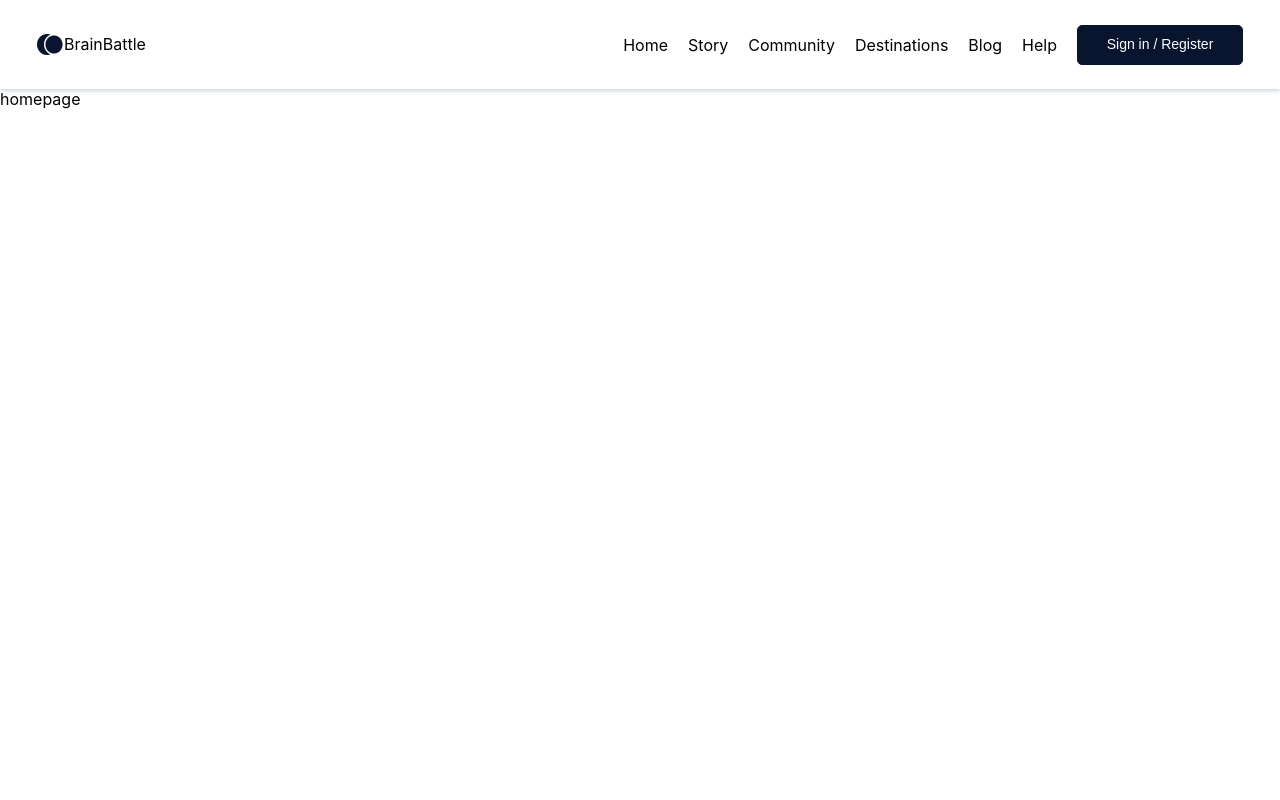
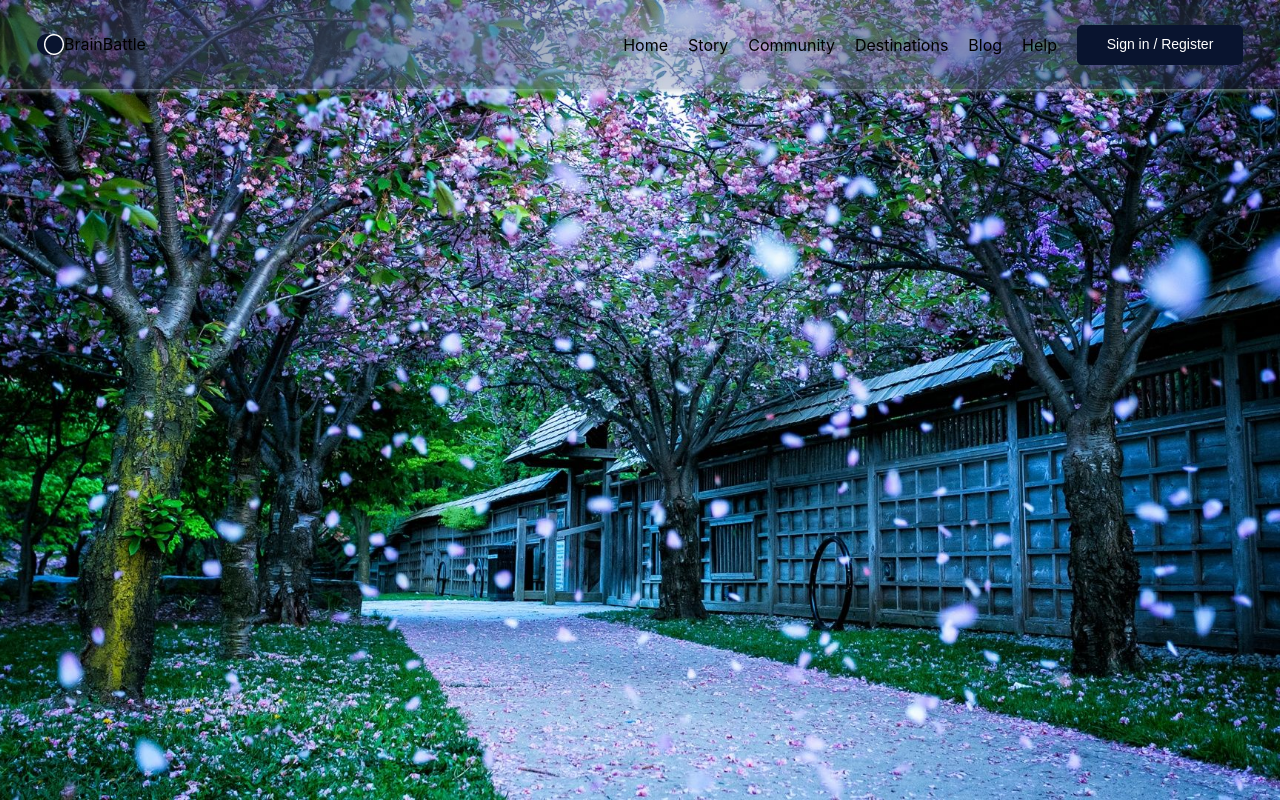
Before and after one commit to srnodedev/next-chat-app, a Next.js app: page / in a window 1280 px wide. Built offline with nearby package versions, Linux system fonts and the light colour scheme.

Commit message:
changed Image

```diff
--- a/app/components/Layout/index.tsx
+++ b/app/components/Layout/index.tsx
@@ -21,7 +21,7 @@ export default function Layout({title, children}: LayoutProps){
             </Head>
 
             <main className={styles.main}>
-                {/* <Image
+                <Image
                     // loader={myLoader}
                     placeholder="blur"
                     quality={75}
@@ -30,7 +30,7 @@ export default function Layout({title, children}: LayoutProps){
                     alt="Just..."
                     style={{
                     objectFit: 'cover',
-                    }} /> */}
+                    }} />
                 <Header />
                 {children}
             </main>
--- a/styles/layout.module.css
+++ b/styles/layout.module.css
@@ -140,7 +140,7 @@
     /* background white */
 
     /* background: #FFFFFF; */
-    backdrop-filter: blur(20px);
+    backdrop-filter: blur(50px);
     /* Shadow - 1 */
 
     box-shadow: 0px 2px 4px rgba(171, 190, 209, 0.6);
```
